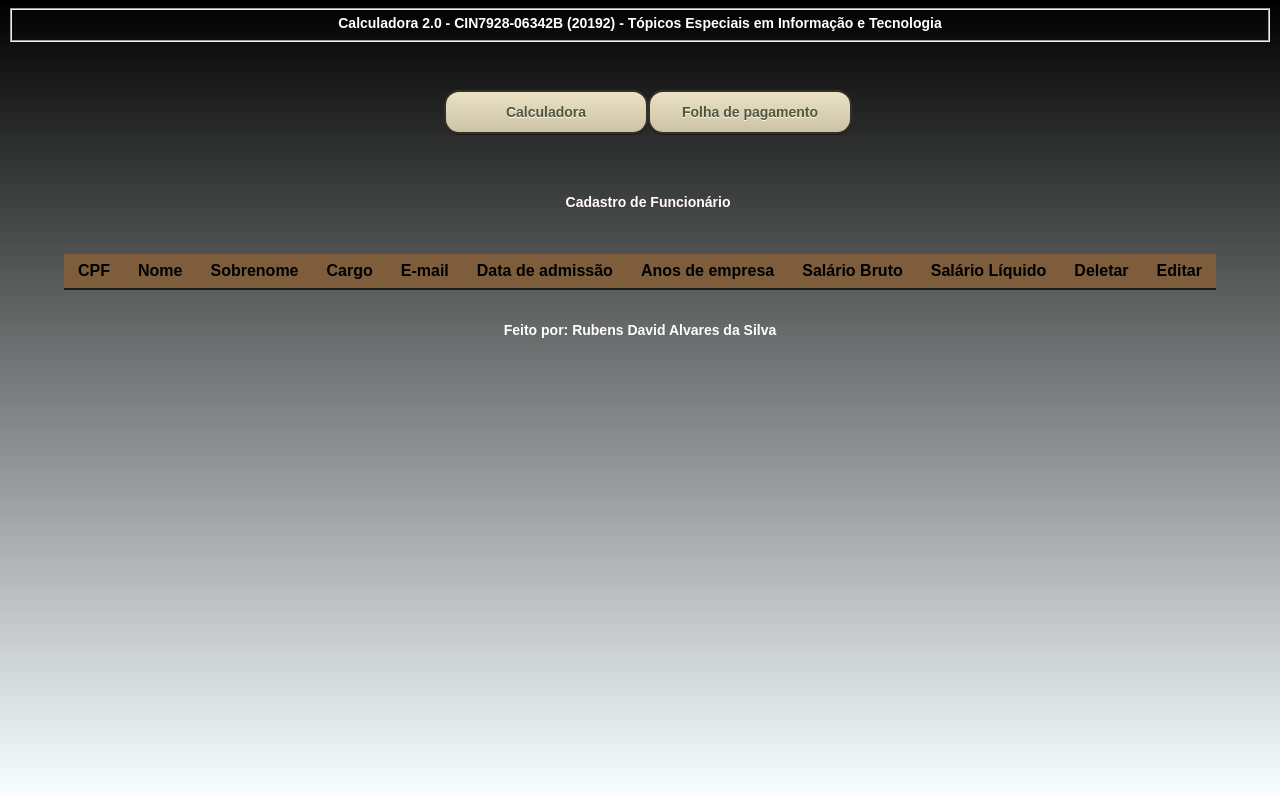
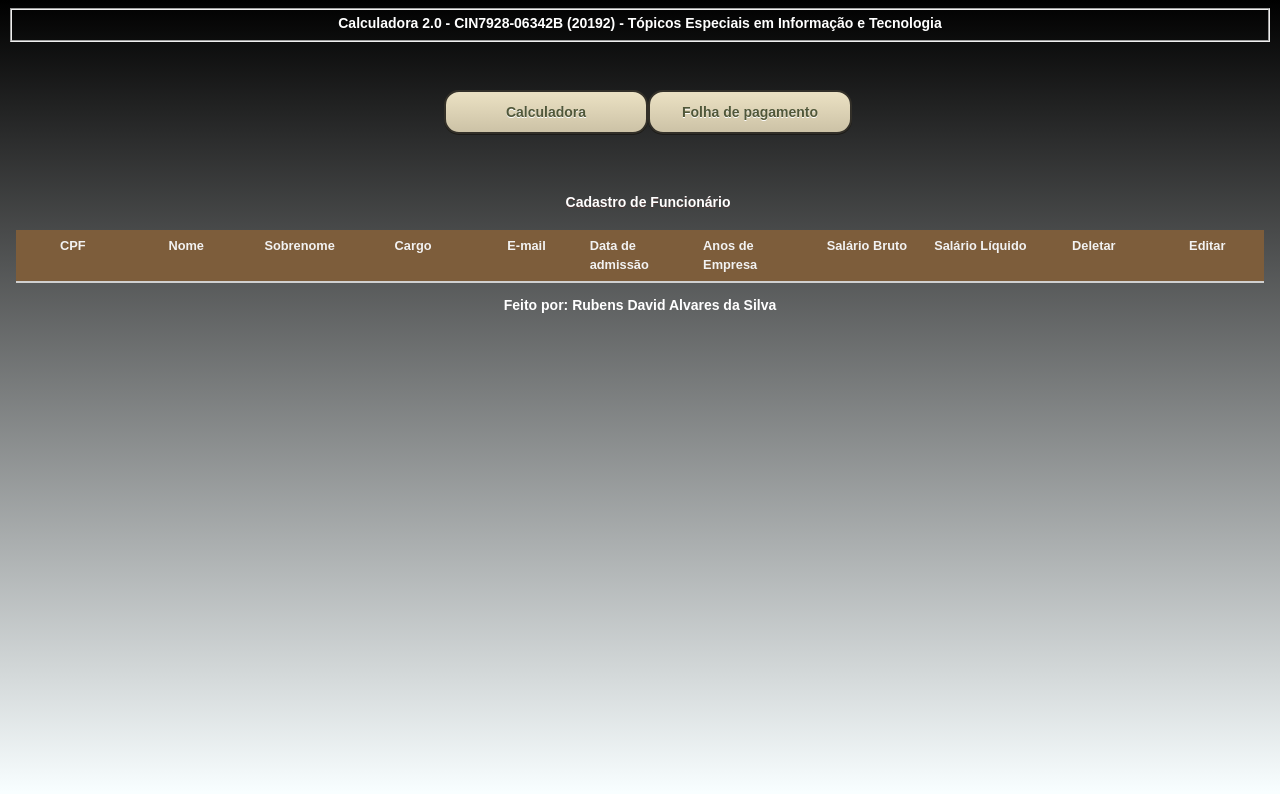
Before and after one commit to alvaresrubens/folha, a plain HTML site: page visualizar_funcionarios.html in a window 1280 px wide. Drawn offline with nearby package versions, Linux system fonts and the light colour scheme.

Commit message:
Tudo certo e concluido

```diff
--- a/geral.css
+++ b/geral.css
@@ -279,50 +279,54 @@ footer {
     text-align: center;
 }
 
-.table-row {
+.table {
     display: flex;
-    display: -webkit-flex;
-    flex-direction: row;
-    -webkit-flex-direction: row;
-    flex-grow: 0;
-    -webkit-flex-grow: 0;
-    flex-wrap: wrap;
-    -webkit-flex-wrap: wrap;
-    width: 90vw;
+    flex-flow: column nowrap;
+    font-size: .8rem;
+    font-family: Arial, Helvetica, sans-serif;
+    margin: 0.5rem;
+    line-height: 1.5;
+    border-bottom: 1px solid #d0d0d0;
+    flex: 1 1 auto;
 }
 
-.text {
+.th {
+    display: none;
+    font-weight: 700;
+    background-color: #f2f2f2;
+}
+
+.th>.td {
+    white-space: normal;
+    justify-content: center;
+    background-color: #7d5d3b;
+    color: f2f2f2;
+}
+
+.tr {
+    width: 100%;
+    display: flex;
+    flex-flow: row nowrap;
+}
+
+.tr:nth-of-type(even) {
+    background-color: #f2f2f2;
+}
+
+.tr:nth-of-type(odd) {
+    background-color: #ffffff;
+}
+
+.td {
+    display: flex;
+    flex-flow: row nowrap;
     flex-grow: 1;
-    -webkit-flex-grow: 1;
+    flex-basis: 0;
+    padding: 0.5em;
+    word-break: break-word;
     overflow: hidden;
     text-overflow: ellipsis;
-    color: black;
-    font-family: Arial;
-    text-align: center;
-
+    min-width: 0px;
+    white-space: nowrap;
+    border-bottom: 1px solid #d0d0d0;
 }
-
-.table-row {
-    border-bottom: 2px solid black;
-    padding-top: 8px;
-    background-color: #eae0c2;
-    align-content: center;
-}
-
-.table-row.header {
-    background-color: #7d5d3b;
-    border-color: #1c1b18;
-    font-weight: bold;
-    padding-top: 8px;
-    padding-bottom: 8px;
-    align-content: space-around;
-}
-
-
-.table-container {
-    display: block;
-    margin: 2em auto;
-    width: 90vw;
-
-    justify-items: flex-end;
-  }
--- a/visualizar_funcionarios.html
+++ b/visualizar_funcionarios.html
@@ -26,55 +26,94 @@
         </div>
         </div>
 
-    <div class="table-container">
+        <div class="table">
 
-        <div class="table-row header">
-            <div class="text">CPF</div>
-            <div class="text">Nome</div>
-            <div class="text">Sobrenome</div>
-            <div class="text">Cargo</div>
-            <div class="text">E-mail</div>
-            <div class="text">Data de admissão</div>
-            <div class="text">Anos de empresa</div>
-            <div class="text">Salário Bruto</div>
-            <div class="text">Salário Líquido</div>
-            <div class="text">Deletar</div>
-            <div class="text">Editar</div>
-
+            <div class="tr th">
+                <div class="td">
+                    CPF
+                </div>
+                <div class="td">
+                    Nome
+                </div>
+                <div class="td">
+                    Sobrenome
+                </div>
+                <div class="td">
+                    Cargo
+                </div>
+                <div class="td">
+                    E-mail
+                </div>
+                <div class="td">
+                    Data de admissão
+                </div>
+                <div class="td">
+                    Anos de Empresa
+                </div>
+                <div class="td">
+                    Salário Bruto
+                </div>
+                <div class="td">
+                    Salário Líquido
+                </div>
+                <div class="td">
+                    Deletar
+                </div>
+                <div class="td">
+                    Editar
+                </div>
 
             </div>
             <div id="resultado">
-            <div class="table-row" v-for="funcionario in funcionarioList">
-                <div class="text" id="cpf">{{funcionario.cpf}}</div>
-                <div class="text" id="nome">{{funcionario.nome}}</div>
-                <div class="text" id="sobrenome">{{funcionario.sobrenome}}</div>
-                <div class="text" id="cargo">{{funcionario.cargo}}</div>
-                <div class="text" id="email">{{funcionario.email}}</div>
-                <div class="text" id="admissao">{{funcionario.admissao}}</div>
-                <div class="text" id="anos">{{calculaAnos(funcionario.admissao)}}</div>
-                <div class="text" id="bruto">R${{funcionario.salario}}</div>
-                <div class="text" id="liquido">R${{salarioLiquido(funcionario.salario, funcionario.desconto)}}</div>
-                <div class="text"><button class="funcao" type="button" v-on:click="deletaFuncionario(funcionario)"><img
-                            src="lixo.png" title="Deletar"></button></div>
-                <div class="text"><button class="funcao" type="button" v-on:click="editaFuncionario(funcionario)"><img
-                            src="editar.png" title="Deletar"></button></div>
+                <div class="tr" v-for="funcionario in funcionarioList">
+
+                    <div class="td" style="justify-content: center;">
+                        <span><div id="cpf">{{funcionario.cpf}}</div></span>
+                    </div>
+                    <div class="td" style="justify-content: center;">
+                        <span><div id="nome">{{funcionario.nome}}</div></span>
+                    </div>
+                    <div class="td" style="justify-content: center;">
+                        <span><div id="sobrenome">{{funcionario.sobrenome}}</div></span>
+                    </div>
+                    <div class="td" style="justify-content: center;">
+                        <span><div id="cargo">{{funcionario.cargo}}</div></span>
+                    </div>
+                    <div class="td" style="justify-content: center;">
+                        <span><div id="email">{{funcionario.email}}</div></span>
+                    </div>
+                    <div class="td" style="justify-content: center;">
+                        <span><div id="admissao">{{funcionario.admissao}}</div></span>
+                    </div>
+                    <div class="td" style="justify-content: center;">
+                        <span><div id="anos">{{calculaAnos(funcionario.admissao)}}</div></span>
+                    </div>
+                    <div class="td" style="justify-content: center;">
+                        <span><div id="salario">R${{funcionario.salario}}</div></span>
+                    </div>
+                    <div class="td" style="justify-content: center;">
+                        <span><div id="liquido">R${{salarioLiquido(funcionario.salario, funcionario.desconto)}}</div></span>
+                    </div>
+                    <div class="td" style="justify-content: center;">
+                        <span><img src="lixo.png" v-on:click="deletaFuncionario(funcionario)" title="Apagar registro"/></span>
+                    </div>
+                    <div class="td" style="justify-content: center;">
+                        <span><img src="editar.png" v-on:click="editaFuncionario(funcionario)" title="Alterar registro"/></span>
+                    </div>
+
 
                 </div>
             </div>
         </div>
-
         </div>
-
-
-
         </div>
-
         <script>
             var result = new Vue({
                 el: "#resultado",
                 methods: {
-                deletaFuncionario: function (funcionario) {
-
+                    deletaFuncionario: function(funcionario) {
+                        var deletar = confirm("Deseja realmente excluir esse funcionário? Atenção: Essa ação é irreversível e todos os dados serão perdidos!");
+                        if (deletar == true) {
                             for (let funcionarioAux in this.funcionarioList) {
 
                                 if (this.funcionarioList[funcionarioAux].cpf == funcionario.cpf) {
@@ -84,17 +123,19 @@
 
                             }
 
+                        }
+
                     },
-                editaFuncionario: function (funcionario) {
+                    editaFuncionario: function(funcionario) {
                         var funcionarioEditar = JSON.stringify(funcionario);
                         localStorage.setItem("funcionarioEditar", funcionarioEditar);
                         window.location.replace("folha.html");
                     },
-                salarioLiquido: function (salario, desconto) {
+                    salarioLiquido: function(salario, desconto) {
 
                         return salario - salario * (desconto / 100);
                     },
-                calculaAnos: function (admissao) {
+                    calculaAnos: function(admissao) {
                         var data1 = admissao.substring(0, 4);
                         return (new Date().getFullYear()) - data1;
                     }
```
Also changed, not shown: folha.html (+7 -7 lines). Lines whose indentation alone changed are shown as unchanged.
